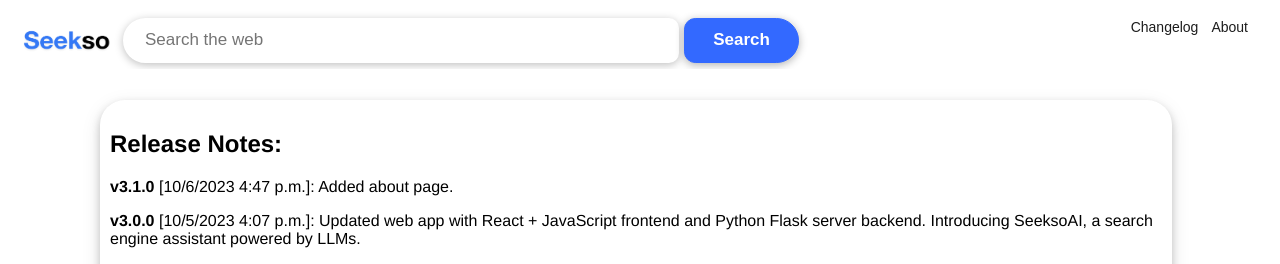
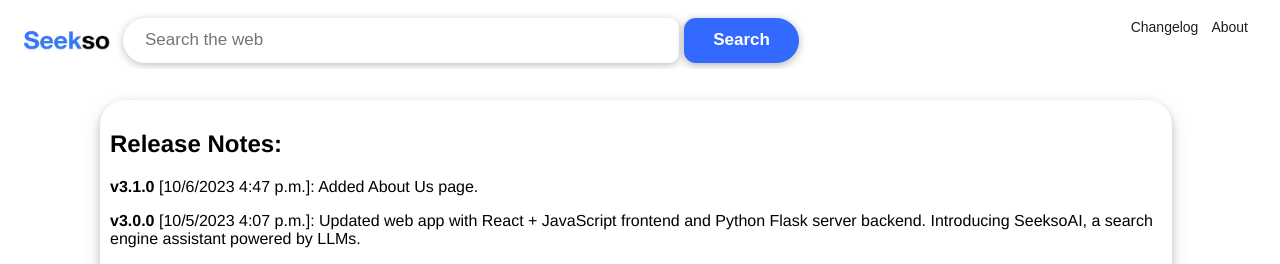
Before and after one commit to Richard28277/Seekso, a React (Vite) app: page /changelog in a window 1280 px wide. Shown: the top 264 px of the page. Built offline with nearby package versions, Linux system fonts and the light colour scheme.

Commit message:
changed log

```diff
--- a/src/pages/Changelog.jsx
+++ b/src/pages/Changelog.jsx
@@ -18,7 +18,7 @@
       <Searchbar />
       <article>
         <h1> Release Notes: </h1>
-        <p><strong>v3.1.0</strong> [10/6/2023 4:47 p.m.]: Added about page.  </p>
+        <p><strong>v3.1.0</strong> [10/6/2023 4:47 p.m.]: Added About Us page. </p>
         <p><strong>v3.0.0</strong> [10/5/2023 4:07 p.m.]: Updated web app with React + JavaScript frontend and Python Flask server backend. Introducing SeeksoAI, a search engine assistant powered by LLMs. </p>
         <p><strong>v2.1.0</strong> [9/21/2022 11:37 p.m.]: Brand-new user interface for Seekso.</p>
         <p><strong>v2.0.2</strong> [8/28/2022 10:16 p.m.]: Bug fixes for mobile platform.</p>
```
